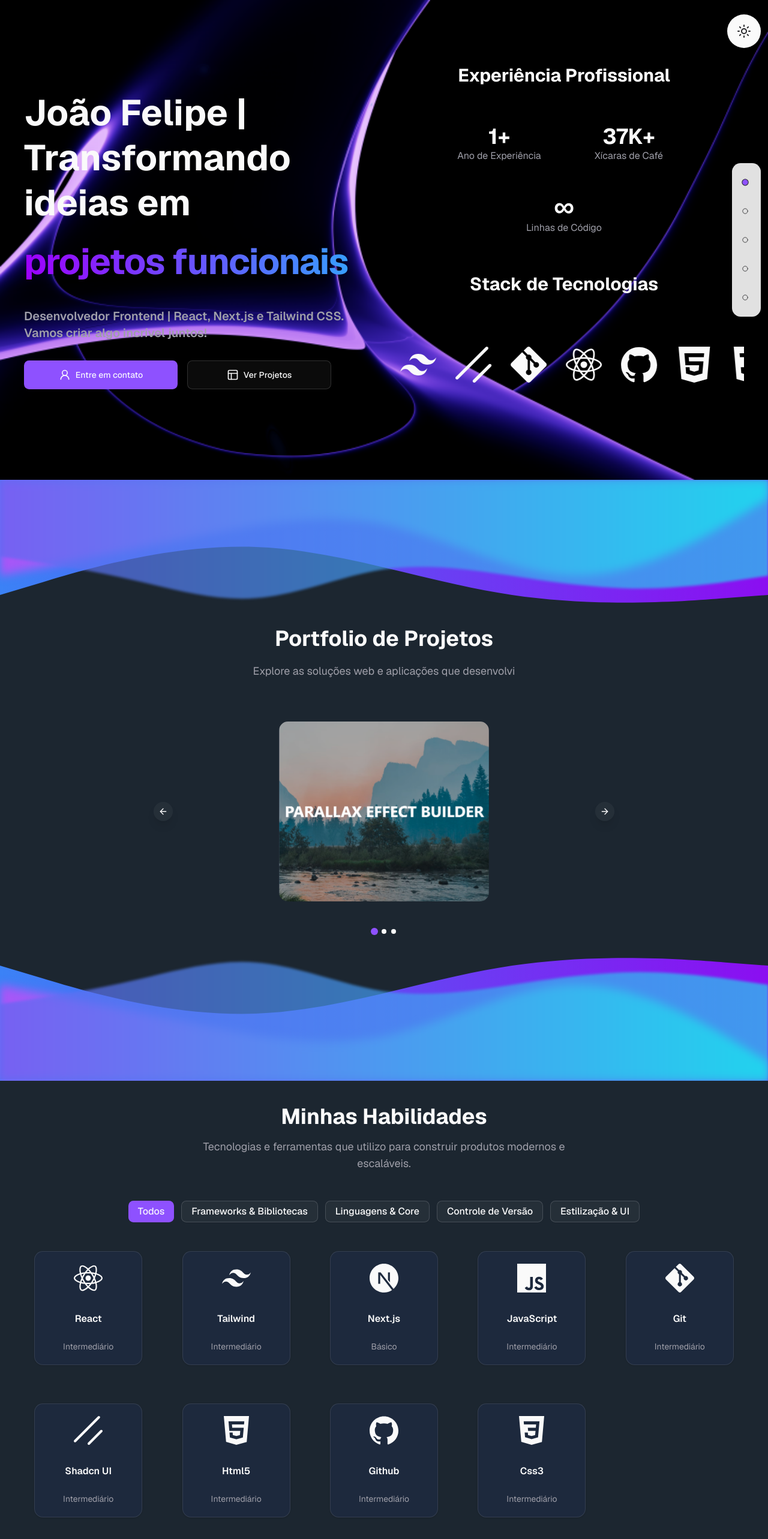
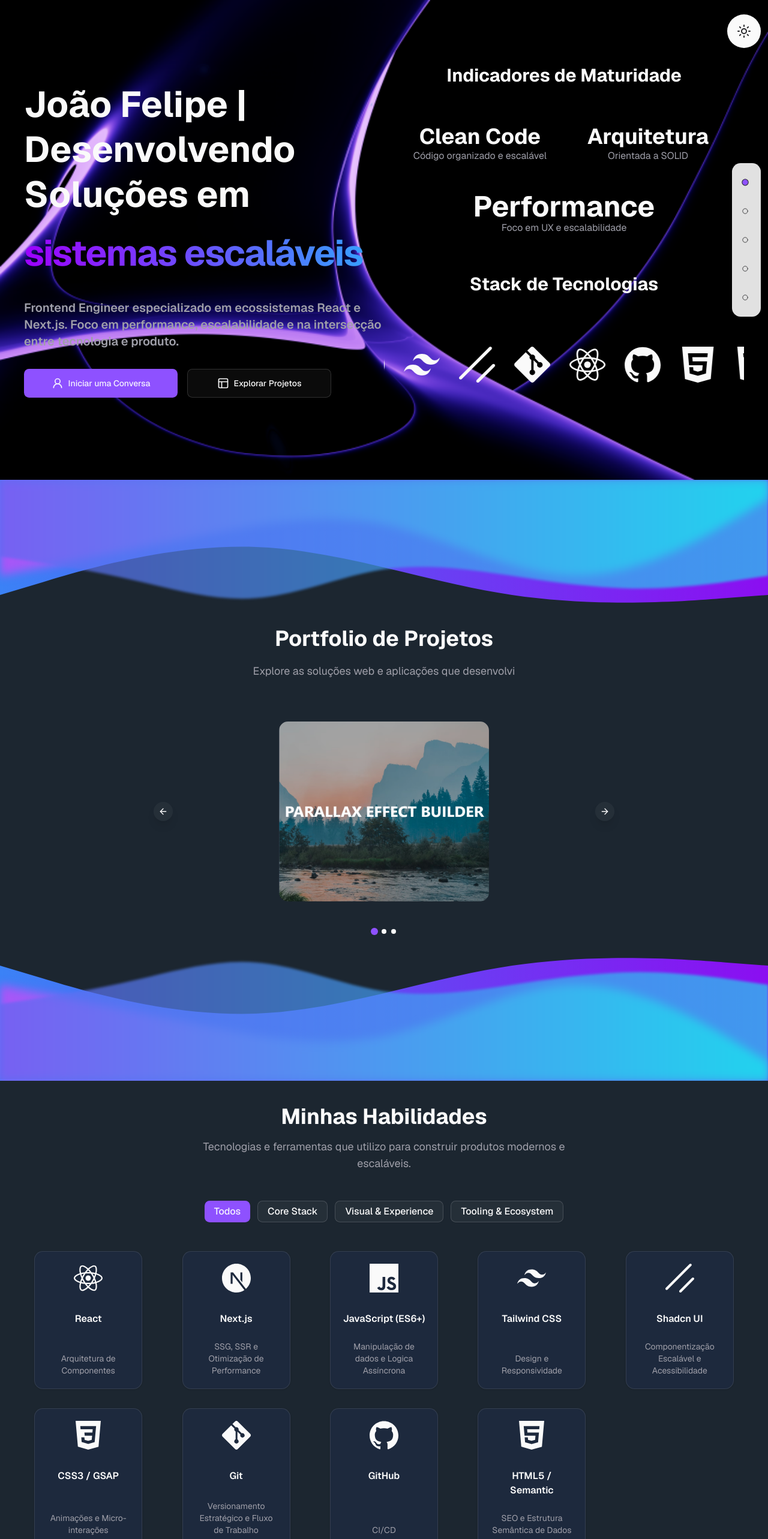
Before and after one commit to joaofelipe-dev/portfolio-joao, a Next.js app: page / in a window 1280 px wide. Shown: the top 2566 px of the page at 60% size. Built offline with nearby package versions, Linux system fonts and the light colour scheme.

Commit message:
Ajustes scroll lateral e textos

```diff
--- a/app/layout.js
+++ b/app/layout.js
@@ -15,9 +15,9 @@ const geistMono = Geist_Mono({
 });
 
 export const metadata = {
-  title: "João Felipe | Desenvolvedor Frontend React & Next.js",
-  description: "Desenvolvedor Frontend especializado em criar interfaces modernas, rápidas e acessíveis com React, Next.js e Tailwind CSS. Veja meus projetos e vamos conversar!",
-  keywords: ["Desenvolvedor Frontend", "React", "Next.js", "Portfolio Dev", "JavaScript", "João Felipe"],
+  title: "João Felipe | Software Engineer & Strategic Frontend Specialist",
+  description: "Engenheiro de Software especializado em arquiteturas frontend escaláveis, performance e excelência em UX. Foco em soluções robustas com React e Next.js.",
+  keywords: ["Software Engineer", "Frontend Specialist", "React Architect", "Next.js", "Arquitetura Frontend", "João Felipe"],
   authors: [{ name: "João Felipe" }],
   creator: "João Felipe",
   metadataBase: new URL("https://joao-felipe.vercel.app"),
@@ -51,7 +51,7 @@ export const metadata = {
 
 export default function RootLayout({ children }) {
   return (
-    <html lang="pt-BR" className="dark scroll-smooth">
+    <html lang="pt-BR" className="dark scroll-smooth overflow-x-hidden">
       <head>
         <script
           type="application/ld+json"
@@ -71,7 +71,7 @@ export default function RootLayout({ children }) {
         />
       </head>
       <body
-        className={`${geistSans.variable} ${geistMono.variable} antialiased`}
+        className={`${geistSans.variable} ${geistMono.variable} antialiased overflow-x-hidden`}
       >
         <main>
           {children}
--- a/app/robots.js
+++ b/app/robots.js
@@ -5,6 +5,6 @@ export default function robots() {
             allow: "/",
             disallow: "/private/",
         },
-        sitemap: "https://joaofelipe.dev/sitemap.xml", // Substitua pelo seu domínio real
+        sitemap: "https://joao-felipe.vercel.app/sitemap.xml", // Substitua pelo seu domínio real
     };
 }
--- a/components/pages/Banner/banner.jsx
+++ b/components/pages/Banner/banner.jsx
@@ -37,7 +37,7 @@ export function Banner() {
   return (
     <section
       id="banner"
-      className="w-full min-h-screen md:grid md:grid-cols-2 bg-cover bg-center dark:bg-[url('/wallpaper-dark.png')] bg-[url('/wallpaper-light.jpg')] p-5 md:p-10 "
+      className="w-full min-h-screen md:grid md:grid-cols-2 bg-cover bg-center dark:bg-[url('/wallpaper-dark.png')] bg-[url('/wallpaper-light.jpg')] p-5 md:p-10 overflow-x-hidden"
     >
       {/* Seção Esquerda - Conteúdo Principal (Visível em todas as telas) */}
       <motion.div
@@ -55,16 +55,16 @@ export function Banner() {
           <div className="flex flex-col items-center md:items-start text-center md:text-left mb-8">
             <h1 className="text-3xl md:text-6xl font-bold leading-tight mb-4">
               João Felipe | <br className="hidden md:block" />
-              Transformando ideias em&nbsp;
+              Desenvolvendo Soluções em&nbsp;
             </h1>
             <span className="text-3xl md:text-6xl">
-              <GradientText animationSpeed={120}>
+              <GradientText animationSpeed={150}>
                 <TextType
                   text={[
-                    "experiências únicas",
-                    "projetos funcionais",
-                    "aplicações web",
-                    "interfaces intuitivas",
+                    "engenharia de software",
+                    "sistemas escaláveis",
+                    "experiências de alto impacto",
+                    "arquiteturas modernas",
                   ]}
                   typingSpeed={75}
                   pauseDuration={1500}
@@ -78,8 +78,8 @@ export function Banner() {
           {/* Subtítulo */}
           <div className="mb-8 text-center md:text-left">
             <h2 className="text-lg md:text-xl text-muted-foreground">
-              Desenvolvedor Frontend | React, Next.js e Tailwind CSS. Vamos
-              criar algo incrível juntos!
+              Frontend Engineer especializado em ecossistemas React e Next.js.
+              Foco em performance, escalabilidade e na intersecção entre tecnologia e produto.
             </h2>
           </div>
 
@@ -88,7 +88,7 @@ export function Banner() {
             <a href="#contato" className="w-full sm:w-auto" aria-label="Navegar para seção de contato">
               <Button className="flex items-center justify-center gap-2 w-full sm:w-40 h-12 md:w-56 md:h-12 lg:w-64">
                 <UserRound className="size-4 md:size-5" />
-                <span>Entre em contato</span>
+                <span>Iniciar uma Conversa</span>
               </Button>
             </a>
             <a href="#projetos" className="w-full sm:w-auto" aria-label="Ver meus projetos">
@@ -97,7 +97,7 @@ export function Banner() {
                 variant="outline"
               >
                 <PanelsTopLeft className="size-4 md:size-5" />
-                <span>Ver Projetos</span>
+                <span>Explorar Projetos</span>
               </Button>
             </a>
           </div>
@@ -119,29 +119,29 @@ export function Banner() {
           <div className="flex flex-col items-center justify-center text-center gap-12 md:gap-16 py-8 w-full">
             {/* Título principal */}
             <div>
-              <h2 className="text-2xl md:text-3xl font-bold">Experiência Profissional</h2>
+              <h2 className="text-2xl md:text-3xl font-bold">Indicadores de Maturidade</h2>
             </div>
 
             {/* Números e estatísticas */}
-            <div className="grid grid-cols-2 gap-8 md:gap-12 text-lg md:text-xl w-full max-w-sm">
+            <div className="grid grid-cols-2 gap-8 md:gap-12 text-lg md:text-xl w-full max-w-lg">
               <div className="flex flex-col items-center">
-                <span className="text-3xl md:text-4xl font-bold">1+</span>
+                <span className="text-3xl md:text-4xl font-bold">Clean Code</span>
                 <span className="text-muted-foreground text-sm md:text-base">
-                  Ano de Experiência
+                  Código organizado e escalável
                 </span>
               </div>
 
               <div className="flex flex-col items-center">
-                <span className="text-3xl md:text-4xl font-bold">37K+</span>
+                <span className="text-3xl md:text-4xl font-bold">Arquitetura</span>
                 <span className="text-muted-foreground text-sm md:text-base">
-                  Xícaras de Café
+                  Orientada a SOLID
                 </span>
               </div>
 
               <div className="flex flex-col items-center col-span-2">
-                <span className="text-4xl md:text-5xl font-bold">∞</span>
+                <span className="text-4xl md:text-5xl font-bold">Performance</span>
                 <span className="text-muted-foreground text-sm md:text-base">
-                  Linhas de Código
+                  Foco em UX e escalabilidade
                 </span>
               </div>
             </div>
@@ -169,6 +169,6 @@ export function Banner() {
           </div>
         </div>
       </motion.div>
-    </section>
+    </section >
   );
 }
--- a/components/pages/Contato/contato.jsx
+++ b/components/pages/Contato/contato.jsx
@@ -123,12 +123,12 @@ export const Contato = () => {
                     <SelectValue placeholder="Objetivo" />
                   </SelectTrigger>
                   <SelectContent>
-                    <SelectItem value="contrato">Quero te contratar</SelectItem>
-                    <SelectItem value="sobre">
-                      Quero saber mais sobre
+                    <SelectItem value="projeto">Desenvolvimento de Projeto</SelectItem>
+                    <SelectItem value="consultoria">
+                      Consultoria Técnica / Code Review
                     </SelectItem>
-                    <SelectItem value="contato">
-                      Somente um contato breve
+                    <SelectItem value="parceria">
+                      Oportunidade de Carreira / Parceria
                     </SelectItem>
                   </SelectContent>
                 </Select>
--- a/components/pages/Projetos/projetospage.jsx
+++ b/components/pages/Projetos/projetospage.jsx
@@ -13,20 +13,20 @@ export const ProjetosPage = () => {
   const projetosArray = [
     {
       image: "/parallax.png",
-      title: "Parallax Creator",
-      description: "Criador de efeito Parallax",
+      title: "Parallax Creator Engine",
+      description: "Desenvolvimento de um motor de efeitos visuais de alta performance, utilizando manipulação direta de DOM e otimização de renderização para garantir 60 FPS em múltiplos dispositivos.",
       href: "./",
     },
     {
       image: "/painel-vendas.png",
-      title: "Painel de Vendas",
-      description: "Dashboard e Relatório de vendas",
+      title: "Smart Sales Analytics Dash",
+      description: "Arquitetura de dashboard corporativo com visualização de dados em tempo real. Implementação de persistência de estado e processamento de dados do lado do cliente para relatórios dinâmicos.",
       href: "./",
     },
     {
       image: "/pedido-papelaria.png",
-      title: "Pedido de Papelaria",
-      description: "Sistema de pedidos para papelaria",
+      title: "Enterprise ERP Flow",
+      description: "Solução completa de gestão de pedidos com foco em UX para alta produtividade. Sistema robusto de validação de dados e integração de fluxo de trabalho para redução de erros operacionais.",
       href: "./",
     },
 
@@ -134,7 +134,7 @@ export const ProjetosPage = () => {
               orientation="horizontal"
               setApi={setApi}
             >
-              <CarouselPrevious className="shrink-0 p-3 rounded-full z-20 border-none shadow-lg transition-colors" />
+              <CarouselPrevious className="hidden md:flex shrink-0 p-3 rounded-full z-20 border-none shadow-lg transition-colors" />
 
               <CarouselContent className="h-fit p-5">
                 {projetosArray.map((item, index) => (
@@ -146,7 +146,7 @@ export const ProjetosPage = () => {
                 ))}
               </CarouselContent>
 
-              <CarouselNext className="shrink-0 p-3 rounded-full z-20 border-none shadow-lg transition-colors" />
+              <CarouselNext className="hidden md:flex shrink-0 p-3 rounded-full z-20 border-none shadow-lg transition-colors" />
             </Carousel>
           </div>
         </div>
--- a/components/pages/Skills/skills.jsx
+++ b/components/pages/Skills/skills.jsx
@@ -20,65 +20,65 @@ export const Skills = () => {
     {
       nome: "React",
       icone: <SiReact />,
-      nivel: "Intermediário",
-      tipo: "Frameworks & Bibliotecas",
+      nivel: "Arquitetura de Componentes",
+      tipo: "Core Stack",
       href: "https://react.dev",
-    },
-    {
-      nome: "Tailwind",
-      icone: <SiTailwindcss />,
-      nivel: "Intermediário",
-      tipo: "Frameworks & Bibliotecas",
-      href: "https://tailwindcss.com",
     },
     {
       nome: "Next.js",
       icone: <SiNextdotjs />,
-      nivel: "Básico",
-      tipo: "Frameworks & Bibliotecas",
+      nivel: "SSG, SSR e Otimização de Performance",
+      tipo: "Core Stack",
       href: "https://nextjs.org",
     },
     {
-      nome: "JavaScript",
+      nome: "JavaScript (ES6+)",
       icone: <SiJavascript />,
-      nivel: "Intermediário",
-      tipo: "Linguagens & Core",
+      nivel: "Manipulação de dados e Logica Assíncrona",
+      tipo: "Core Stack",
       href: "/",
+    },
+    {
+      nome: "Tailwind CSS",
+      icone: <SiTailwindcss />,
+      nivel: "Design e Responsividade",
+      tipo: "Visual & Experience",
+      href: "https://tailwindcss.com",
+    },
+    {
+      nome: "Shadcn UI",
+      icone: <SiShadcnui />,
+      nivel: "Componentização Escalável e Acessibilidade",
+      tipo: "Visual & Experience",
+      href: "https://ui.shadcn.com",
+    },
+    {
+      nome: "CSS3 / GSAP",
+      icone: <SiCss3 />,
+      nivel: "Animações e Micro-interações",
+      tipo: "Visual & Experience",
+      href: "https://developer.mozilla.org/docs/Web/CSS",
     },
     {
       nome: "Git",
       icone: <SiGit />,
-      nivel: "Intermediário",
-      tipo: "Controle de Versão",
+      nivel: "Versionamento Estratégico e Fluxo de Trabalho",
+      tipo: "Tooling & Ecosystem",
       href: "https://git-scm.com",
     },
     {
-      nome: "Shadcn UI",
-      icone: <SiShadcnui />,
-      nivel: "Intermediário",
-      tipo: "Estilização & UI",
-      href: "https://ui.shadcn.com",
-    },
-    {
-      nome: "Html5",
-      icone: <SiHtml5 />,
-      nivel: "Intermediário",
-      tipo: "Linguagens & Core",
-      href: "https://developer.mozilla.org/docs/Web/HTML",
-    },
-    {
-      nome: "Github",
+      nome: "GitHub",
       icone: <SiGithub />,
-      nivel: "Intermediário",
-      tipo: "Controle de Versão",
+      nivel: "CI/CD",
+      tipo: "Tooling & Ecosystem",
       href: "https://github.com",
     },
     {
-      nome: "Css3",
-      icone: <SiCss3 />,
-      nivel: "Intermediário",
-      tipo: "Linguagens & Core",
-      href: "https://developer.mozilla.org/docs/Web/CSS",
+      nome: "HTML5 / Semantic",
+      icone: <SiHtml5 />,
+      nivel: "SEO e Estrutura Semântica de Dados",
+      tipo: "Core Stack",
+      href: "https://developer.mozilla.org/docs/Web/HTML",
     },
   ];
 
@@ -93,7 +93,7 @@ export const Skills = () => {
   return (
     <section
       id="skills"
-      className="min-h-screen w-full p-6 md:p-10 flex flex-col gap-12"
+      className="min-h-screen w-full p-6 md:p-10 flex flex-col gap-12 overflow-x-hidden"
     >
       <div className="text-center">
         <h2 className="text-3xl md:text-4xl font-bold mb-4 text-foreground">
@@ -126,25 +126,26 @@ export const Skills = () => {
         "
       >
         {ferramentasFiltradas.map(({ nome, icone, nivel, href }) => (
+          // No loop de ferramentas filtradas:
           <a
             key={nome}
             href={href}
             target="_blank"
             rel="noopener noreferrer"
-            className="aspect-square w-full max-w-[140px] sm:max-w-40 md:max-w-[180px]"
+            className="w-full h-full max-w-[140px] sm:max-w-40 md:max-w-[180px] flex"
           >
             <Card
               className="
-                flex flex-col items-center justify-center
-                text-xs sm:text-sm md:text-base text-center
-                p-4 sm:p-5 aspect-square
-                dark:bg-slate-800 hover:scale-105 hover:shadow-lg
-                transition-all duration-300
-              "
+      flex flex-col items-center justify-center
+      text-xs sm:text-sm md:text-base text-center
+      p-4 sm:p-5 w-full h-full
+      dark:bg-slate-800 hover:scale-105 hover:shadow-lg
+      transition-all duration-300
+    "
             >
               <div className="text-4xl sm:text-5xl mb-2">{icone}</div>
               <h3 className="font-semibold">{nome}</h3>
-              <p className="text-xs sm:text-sm text-muted-foreground">
+              <p className="text-xs sm:text-sm text-muted-foreground mt-auto">
                 {nivel}
               </p>
             </Card>
--- a/components/pages/Sobre/sobre.jsx
+++ b/components/pages/Sobre/sobre.jsx
@@ -9,7 +9,7 @@ export const Sobre = () => {
 
       <section
         id="sobre"
-        className="relative snap-start min-h-screen flex flex-col items-center justify-center py-8 sm:py-12 lg:py-16 px-4 sm:px-6 lg:px-8"
+        className="relative snap-start min-h-screen flex flex-col items-center justify-center py-8 sm:py-12 lg:py-16 px-4 sm:px-6 lg:px-8 overflow-x-hidden"
       >
         {/* Fundo com partículas */}
         <div className="absolute inset-0 -z-10">
@@ -58,29 +58,23 @@ export const Sobre = () => {
           >
             <div className="flex items-center mb-4 sm:mb-6">
               <h3 className="text-xl sm:text-2xl md:text-3xl lg:text-4xl pr-2 text-foreground">
-                Meu
+                Visão
               </h3>
-              <h3 className={`text-xl sm:text-2xl md:text-3xl lg:text-4xl`}>
-                Objetivo
+              <h3 className={`text-xl sm:text-2xl md:text-3xl lg:text-4xl font-bold text-primary`}>
+                Estratégica
               </h3>
             </div>
             <div className=" backdrop-blur-sm">
               <p className="text-sm sm:text-base lg:text-lg text-foreground leading-relaxed sm:leading-loose text-justify">
-                Eu sou o João Felipe, tenho 21 anos e sou apaixonado por
-                desenvolvimento front-end. Trabalho criando aplicações web
-                modernas e funcionais, utilizando frameworks como React, Next.js
-                e Tailwind CSS. Aplicações front-end que unem design,
-                performance e usabilidade.
+                Atuo como Desenvolvedor Frontend com foco em arquiteturas robustas e escaláveis.
+                Minha missão é transcender a entrega de código, focando na resolução de problemas reais de negócio através de interfaces intuitivas e de alta performance.
+                Especialista em ecossistemas React, trabalho com a mentalidade de produto, garantindo que cada decisão técnica esteja alinhada aos objetivos estratégicos e à melhor experiência do usuário final.
                 <br />
                 <br />
-                Meu foco é transformar ideias em experiências digitais
-                intuitivas, eficientes e visualmente atraentes, ajudando
-                empresas e projetos a se destacarem no mundo digital.
+                Acredito na autonomia técnica e na colaboração proativa, entregando soluções que não apenas funcionam, mas que são fáceis de manter e preparadas para crescer.
                 <br />
                 <br />
-                Tem um projeto em mente ou quer saber mais sobre meus serviços e
-                valores? Vamos conversar e transformar suas ideias em soluções
-                web reais! 💻✨
+                Se você busca um profissional que conecta tecnologia de ponta com visão de mercado, vamos construir o próximo nível da sua aplicação.
               </p>
             </div>
           </motion.div>
@@ -93,30 +87,21 @@ export const Sobre = () => {
           >
             <div className=" flex items-center mb-4 sm:mb-6 ">
               <h3 className=" text-xl sm:text-2xl md:text-3xl lg:text-4xl pr-2 text-foreground ">
-                Minha
+                Trajetória
               </h3>
-              <h3 className={`text-xl sm:text-2xl md:text-3xl lg:text-4xl`}>
-                Jornada
+              <h3 className={`text-xl sm:text-2xl md:text-3xl lg:text-4xl font-bold text-primary`}>
+                Técnica
               </h3>
             </div>
             <div className=" backdrop-blur-sm ">
               <p className="text-sm sm:text-base lg:text-lg text-foreground leading-relaxed sm:leading-loose text-justify ">
-                Desde pequeno sempre fui apaixonado por computadores. A
-                curiosidade em entender como as coisas funcionavam me levou a
-                explorar diversas áreas da tecnologia. Participei por alguns
-                anos de projetos de robótica, competindo em torneios regionais e
-                estaduais, e também realizei cursos voltados principalmente para
-                hardware.
+                Minha base tecnológica começou na intersecção entre hardware e software, através de projetos de robótica competitiva e manutenção de sistemas.
+                Essa fundação me proporcionou uma compreensão profunda de como a tecnologia opera "por baixo dos panos", desenvolvendo um pensamento lógico rigoroso e capacidade analítica diferenciada.
                 <br />
                 <br />
-                Mais tarde, iniciei a faculdade de Análise e Desenvolvimento de
-                Sistemas, e atualmente atuo com automações e gestão de TI. Foi
-                nesse caminho que descobri minha verdadeira afinidade pela área
-                de frontend — tudo começou ao entender como funcionava um site
-                simples, e desde então, mergulhei de vez no desenvolvimento web.
-                Hoje, continuo aprimorando minhas habilidades e também crio
-                designs e interfaces para sites, unindo lógica e criatividade em
-                cada projeto.
+                Na transição para o desenvolvimento web, foquei em dominar as ferramentas que definem o mercado moderno (React, Next.js, JavaScript).
+                Atualmente, somo minha formação acadêmica em Análise e Desenvolvimento de Sistemas à experiência prática em automação e gestão de TI, entregando projetos que equilibram agilidade e solidez arquitetural.
+                Minha jornada é marcada pelo aprendizado contínuo e pela busca incessante por excelência técnica e usabilidade.
               </p>
             </div>
           </motion.div>
--- a/components/ui/TiltedCard.jsx
+++ b/components/ui/TiltedCard.jsx
@@ -103,7 +103,7 @@ export default function TiltedCard({
             alt={altText}
             fill
             sizes="(max-width: 768px) 100vw, 350px"
-            className="object-cover will-change-transform [transform:translateZ(0)]"
+            className="object-fit will-change-transform [transform:translateZ(0)]"
             priority={false}
           />
         </div>
```
